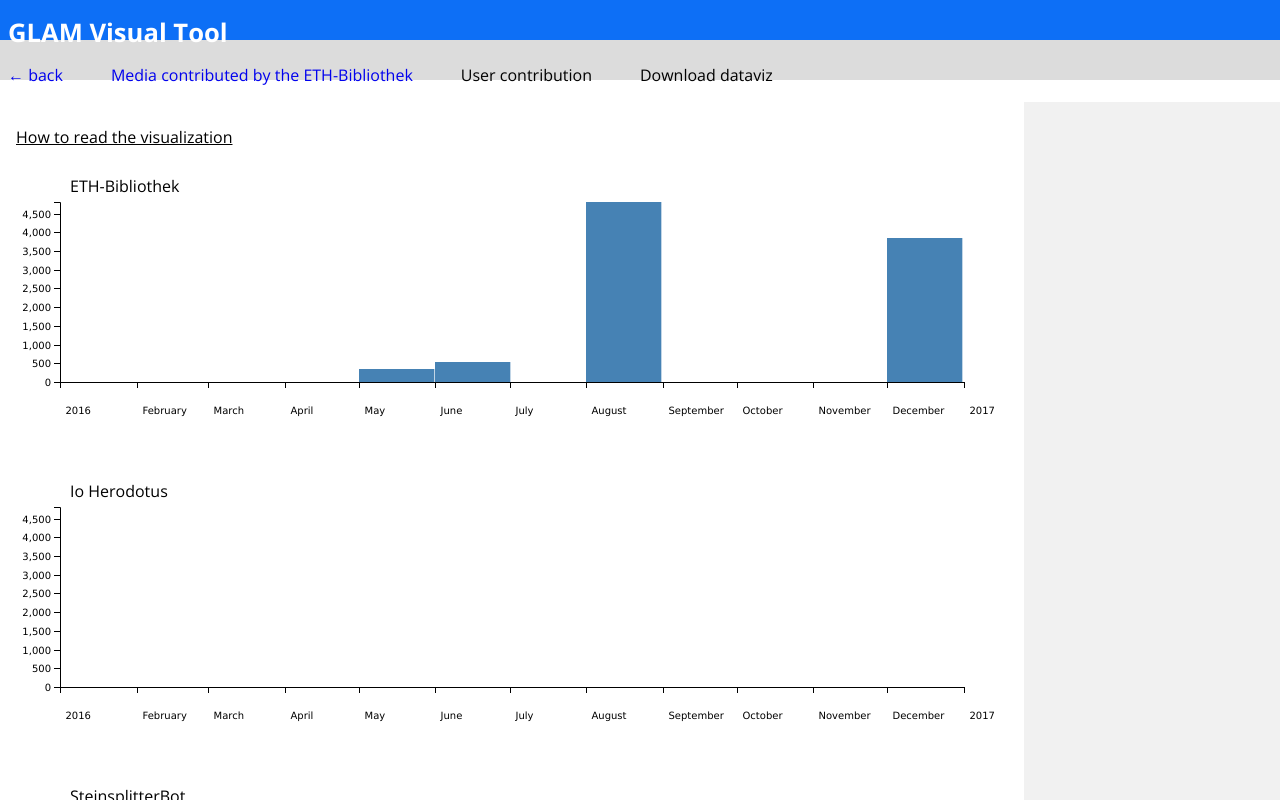
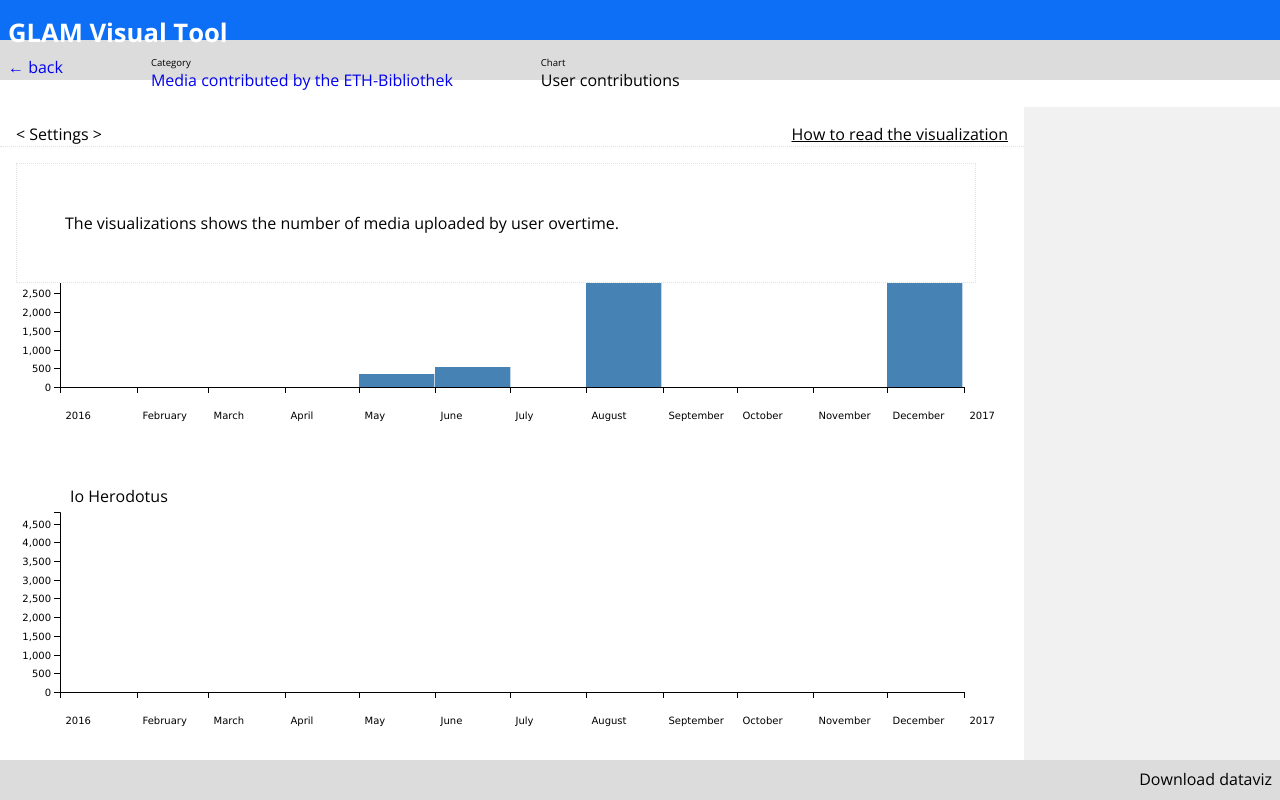
Before and after one commit to giovannipro/glam-visual-tool, a website: page user-contributions/index.html in a window 1280 px wide. Both pictures are taken after a click on the element "How to read the visualization". Shown: the top 800 px of the page. Drawn offline with nearby package versions, Linux system fonts and the light colour scheme; no server answers.

Commit message:
fix the layout

```diff
--- /dev/null
+++ b/assets/scripts/main.js
@@ -0,0 +1,9 @@
+function how_to_read(){
+	button = $("#how_to_read_button");
+	box = $(".how_to_read");
+
+	button.click(function(){
+		box.toggleClass("show");
+		console.log("click")
+	});
+};
--- a/assets/style/style.sass
+++ b/assets/style/style.sass
@@ -29,11 +29,11 @@
 
 // helper
 // ----------------------------------------
-div .hide
+.hide
 	display: none
 
-div .show
-	display: block
+.show
+	display: block !important
 
 .clear
 	clear: both
@@ -62,14 +62,21 @@
 
 #sub_header
 	background-color: $sub_header
+	//@include outer-container
+	width: 100%
+	height: 5vh
+
+	> div
+		padding: $x 0 $x 0
+		float: left
+		margin-left: $x / 2
+		margin-right: $x * 5
 
 	a, a:visited
 		text-decoration: none
-	span
-		display: block
-		float: left
-		margin-right: $x * 3
-		padding: $x 0 $x 0
+
+.label
+	font-size: $font_xs
 
 #footer_bar
 	background-color: gray
@@ -78,6 +85,14 @@
 	a
 		color: $white
 		text-decoration: none
+
+footer
+	position: absolute
+	bottom: 0
+	width: 100%
+	height: 5vh
+	background-color: $sub_header
+	padding: 0.5em
 
 // layout homepage
 // ----------------------------------------
@@ -149,24 +164,30 @@
 		background-color: $sidebar
 		overflow: scroll
 		padding-left: 0
-		height: 90vh
+		height: 85vh
 		width: 20%
 		float: left
 
-#how_to_read
-	//border: 1px solid #c5c5c5
-	//border-radius: $x * 0.3
+#settings
 	margin: 0
-	padding: ($x * 0.5) $x ($x * 0.5)
+	//padding: ($x * 0.5) $x ($x * 0.5)
+	padding: 1em
 	cursor: pointer
 	height: 5vh
+	border-bottom: 1px dotted #e3e1e1
+
+#how_to_read_button
+	margin: auto
 
 .how_to_read
-	//position: absolute
-	//@include span-columns(9)
 	display: none
 	position: absolute
-	width: 70%
+	width: 75%
+	margin: $x
+	background-color: white
+	border: 1px dotted #e3e1e1
+	padding: $x * 3
+	font-size: $font_m
 
 #sidebar
 	display: block
--- a/category-network/functions.js
+++ b/category-network/functions.js
@@ -287,7 +287,7 @@
 		});
 	}
 }
-
+/*
 function download(){
 	$("#download").click(function () {
 
@@ -308,8 +308,8 @@
 	})
 
 		//var isSafari = (navigator.userAgent.indexOf('Safari') != -1 && navigator.userAgent.indexOf('Chrome') == -1);
-
 }
+*/
 
 /*
 function download(){
--- a/user-contributions/functions.js
+++ b/user-contributions/functions.js
@@ -243,16 +243,6 @@
 	})
 }
 
-function how_to_read(){
-	button = $("#how_to_read > p");
-	box = $("#how_to_read .how_to_read");
-
-	button.click(function(){
-		//console.log("click")
-		box.toggleClass("show");
-	});
-};
-
 function sidebar(){
 
 	var template_source = "tpl/user-contributions.tpl";
--- a/user-contributions/index.html
+++ b/user-contributions/index.html
@@ -16,31 +16,43 @@
 				</h1>
 			</div>
 		</header>
-		<div id="sub_header" class="top_bar">
-			<span>
+		<div id="sub_header" class="sub_top_bar">
+			<div>
 				<a href="../">
 					&larr; back
 				</a>
-			</span>
-			<span>
-				<a href="https://commons.wikimedia.org/w/index.php?title=Category:Media_contributed_by_the_ETH-Bibliothek" title="Media contributed by the ETH-Bibiothek" target="_blank">
-					Media contributed by the ETH-Bibliothek
-				</a>
-			</span>
-			<span>
-				User contribution
-			</span>
-			<span id="download" style="cursor:pointer;">
-				Download dataviz
-			</span>
+			</div>
+			<div>
+				<div class="label">
+					Category
+				</div>
+				<div>
+					<a href="https://commons.wikimedia.org/w/index.php?title=Category:Media_contributed_by_the_ETH-Bibliothek" title="Media contributed by the ETH-Bibiothek" target="_blank">
+						Media contributed by the ETH-Bibliothek
+					</a>
+				</div>
+			</div>
+			<div>
+				<div class="label">
+					Chart
+				</div>
+				<div>
+					User contributions
+				</div>
+			</div>
 		</div>
 		<main id="visualizations">
 			<section id="dataviz" class="v_noscore">
-				<div id="how_to_read">
-					<p style="text-decoration: underline;">How to read the visualization</p>
-					<p class="how_to_read">
-						The visualizations shows the subcategories belonging to the main category. The bubblue size shows the amount of files within every category.
-					</p>
+				<div id="settings">
+					<div style="float:left;">
+						< Settings >
+					</div>
+					<div id="how_to_read_button" style="float:right; text-decoration: underline;">
+						How to read the visualization
+					</div>
+				</div>
+				<div class="how_to_read" style="float:right;">
+					The visualizations shows the number of media uploaded by user overtime.
 				</div>
 				<div id="user_contributions_container" class="svg_container"></div>
 			</section>
@@ -48,10 +60,21 @@
 				<div id="sidebar"></div>
 			</section>
 		</main>
+		<footer>
+			<!--<div style="float:left;">
+				< score >
+			</div>-->
+			<div style="float:right;">
+				<span id="download" style="cursor:pointer;">
+					Download dataviz
+				</span>
+			</div>
+		</footer>
 		<script type="text/javascript" src="../bower_components/jquery/dist/jquery.min.js"></script>
 		<script type="text/javascript" src="../bower_components/d3/d3.min.js"></script>
 		<script type="text/javascript" src="../assets/scripts/handlebars-v4.0.5.js"></script>
 		<script type="text/javascript" src="../assets/scripts/FileSaver.js"></script>
+		<script type="text/javascript" src="../assets/scripts/main.js"></script>
 		<script type="text/javascript" src="functions.js"></script>
 	</body>
 </html>
```
Also changed, not shown: category-network/index.html (+43 -20 lines), assets/style/style.css, 1 other file.
